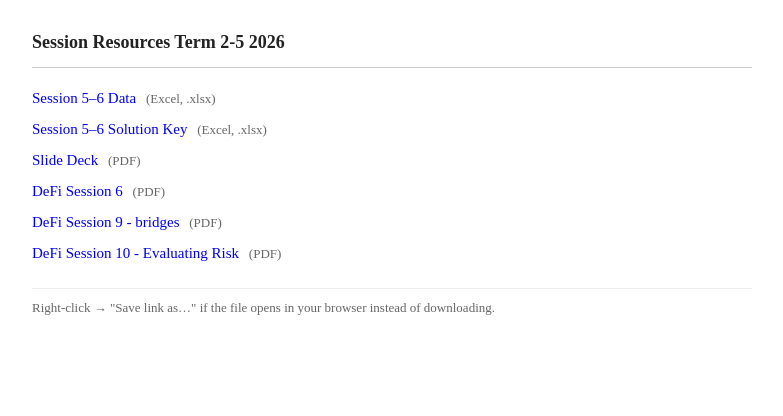
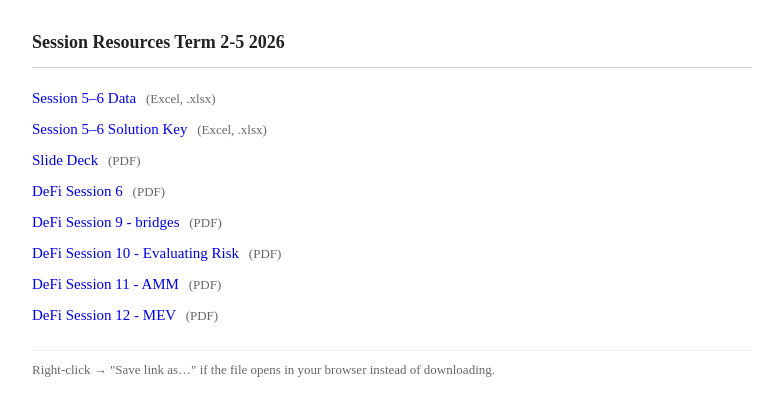
Before and after one commit to sudhanshupani/sudhanshupani.github.io, a Jekyll site: the page built from resources/df/index.html, in a window 1280 px wide. Shown: the top 416 px of the page, without its empty margins (248-1031 px from the left). Built offline with Jekyll 4.4.1, drawn with Linux system fonts in a browser that asks for light colours.

Commit message:
Update index.html

```diff
--- a/resources/df/index.html
+++ b/resources/df/index.html
@@ -87,6 +87,14 @@ layout: null
             <a href="Session_10.pdf" download>DeFi Session 10 - Evaluating Risk</a>
             <span class="meta">(PDF)</span>
         </li>
+        <li>
+            <a href="Session_11.pdf" download>DeFi Session 11 - AMM</a>
+            <span class="meta">(PDF)</span>
+        </li>
+        <li>
+            <a href="Session_12.pdf" download>DeFi Session 12 - MEV</a>
+            <span class="meta">(PDF)</span>
+        </li>
     </ul>
 
     <p class="note">Right-click → "Save link as…" if the file opens in your browser instead of downloading.</p>
```
